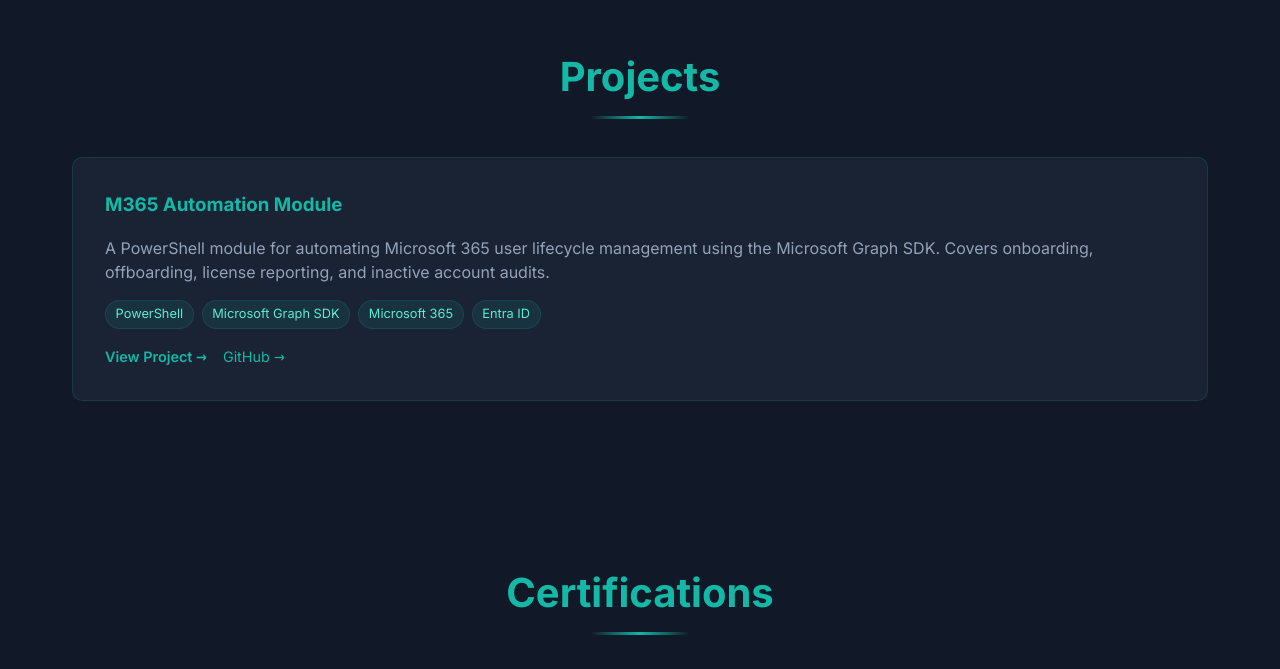
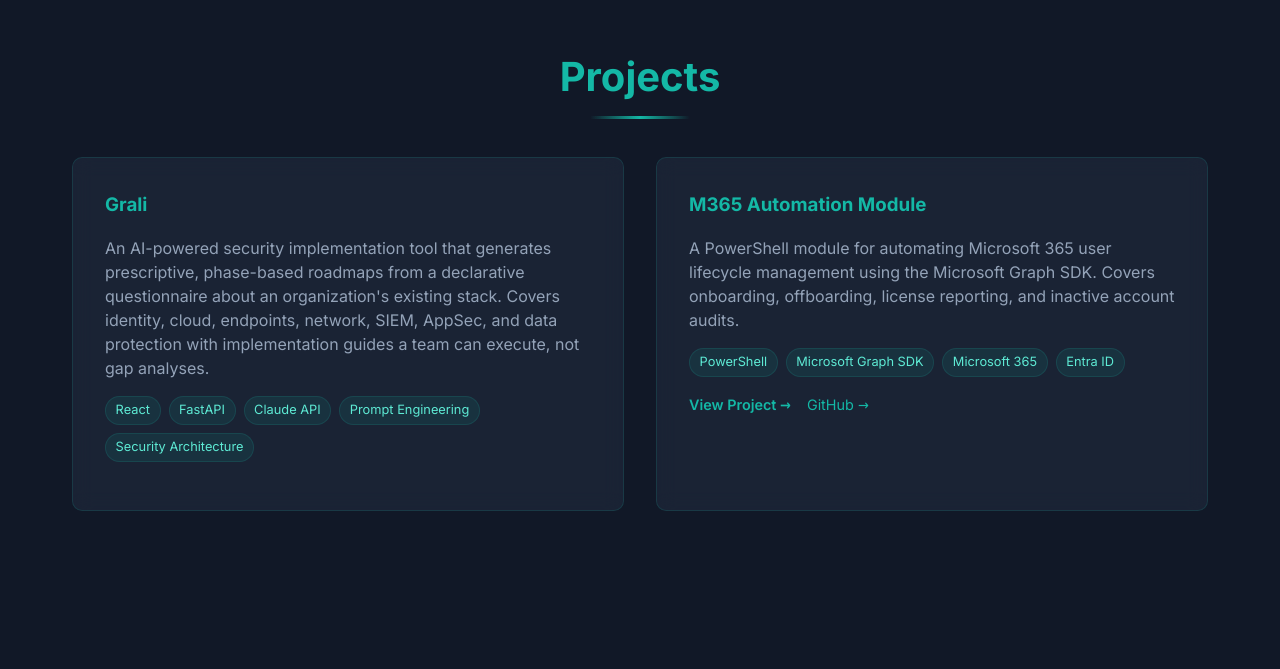
Before and after one commit to AbderrahmaneLahrichi/portfolio, a React (Vite) app: page / in a window 1280 px wide. Shown: the part 2128-2797 px from the top of the page. Built offline with nearby package versions, Linux system fonts and the light colour scheme.

Commit message:
auto: update Projects.jsx

```diff
--- a/src/components/Projects.jsx
+++ b/src/components/Projects.jsx
@@ -37,9 +37,11 @@
                   View Project &rarr;
                 </Link>
               )}
-              <a href={project.github} target="_blank" rel="noopener noreferrer" className="project-link">
-                GitHub &rarr;
-              </a>
+              {project.github && (
+                <a href={project.github} target="_blank" rel="noopener noreferrer" className="project-link">
+                  GitHub &rarr;
+                </a>
+              )}
             </div>
           </div>
         ))}
--- a/src/data/portfolioData.js
+++ b/src/data/portfolioData.js
@@ -261,6 +261,14 @@
 ]
 
 export const projects = [
+  {
+    id: 4,
+    title: 'Grali',
+    description: 'An AI-powered security implementation tool that generates prescriptive, phase-based roadmaps from a declarative questionnaire about an organization\'s existing stack. Covers identity, cloud, endpoints, network, SIEM, AppSec, and data protection with implementation guides a team can execute, not gap analyses.',
+    technologies: ['React', 'FastAPI', 'Claude API', 'Prompt Engineering', 'Security Architecture'],
+    github: null,
+    slug: null
+  },
   {
     id: 3,
     title: 'M365 Automation Module',
```
